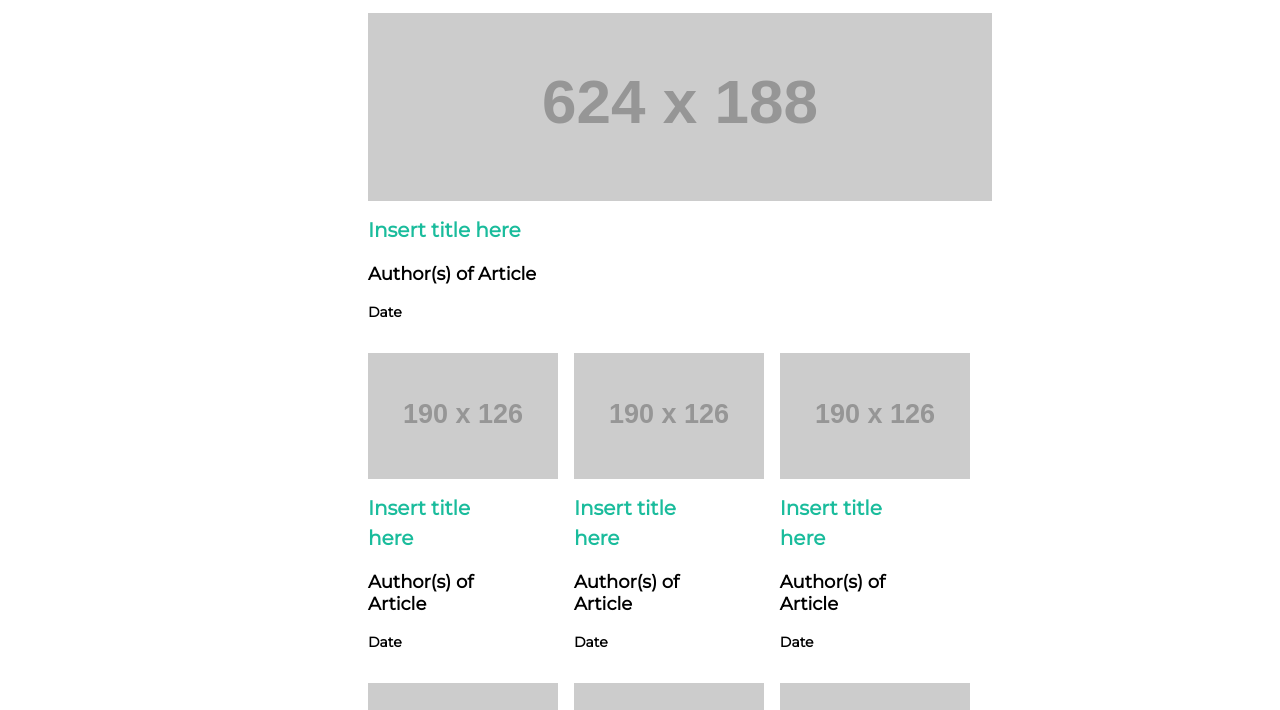
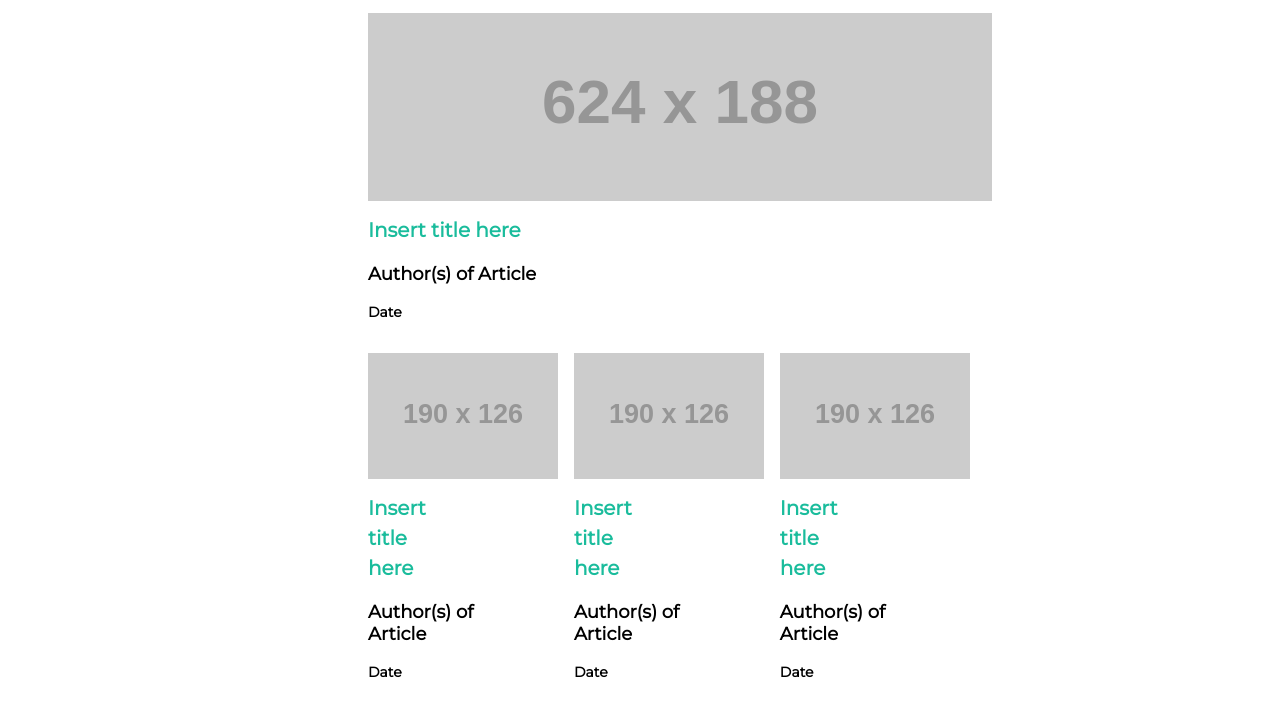
Before and after one commit to leecatjones/webapp, a plain HTML site: page public/index.html in a window 1280 px wide. Shown: the part 192-902 px from the top of the page. Drawn offline with Linux system fonts and the light colour scheme; no server answers; placeholder pictures from the web are drawn by us.

Commit message:
New additions

```diff
--- a/public/css/webapp.css
+++ b/public/css/webapp.css
@@ -28,6 +28,7 @@
 h2 {
   font-size: 20px;
   color: #1abc9c;
+  width: 33%;
 }
 main {
   margin: 0 auto 0 auto;
@@ -56,4 +57,5 @@
 }
 .wrapper {
   width: 33%;
+  display: block;
 }
```
